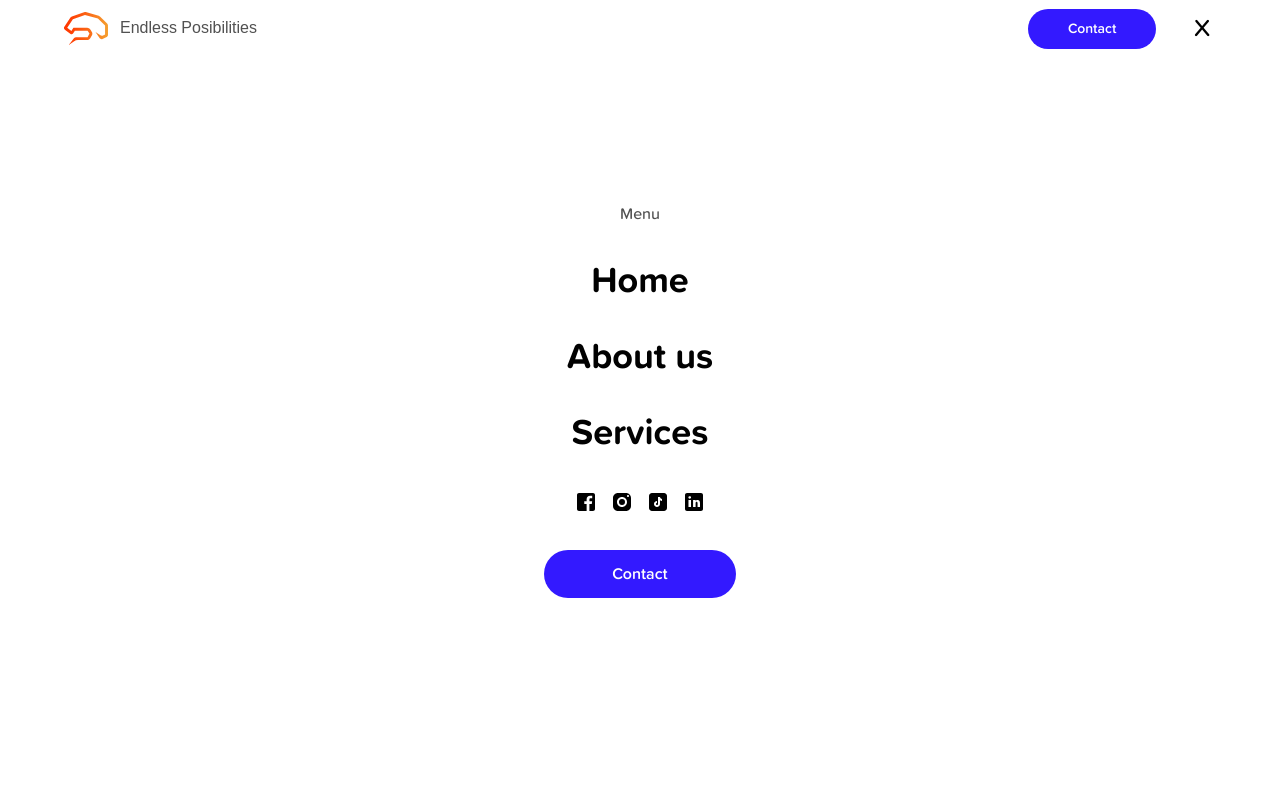
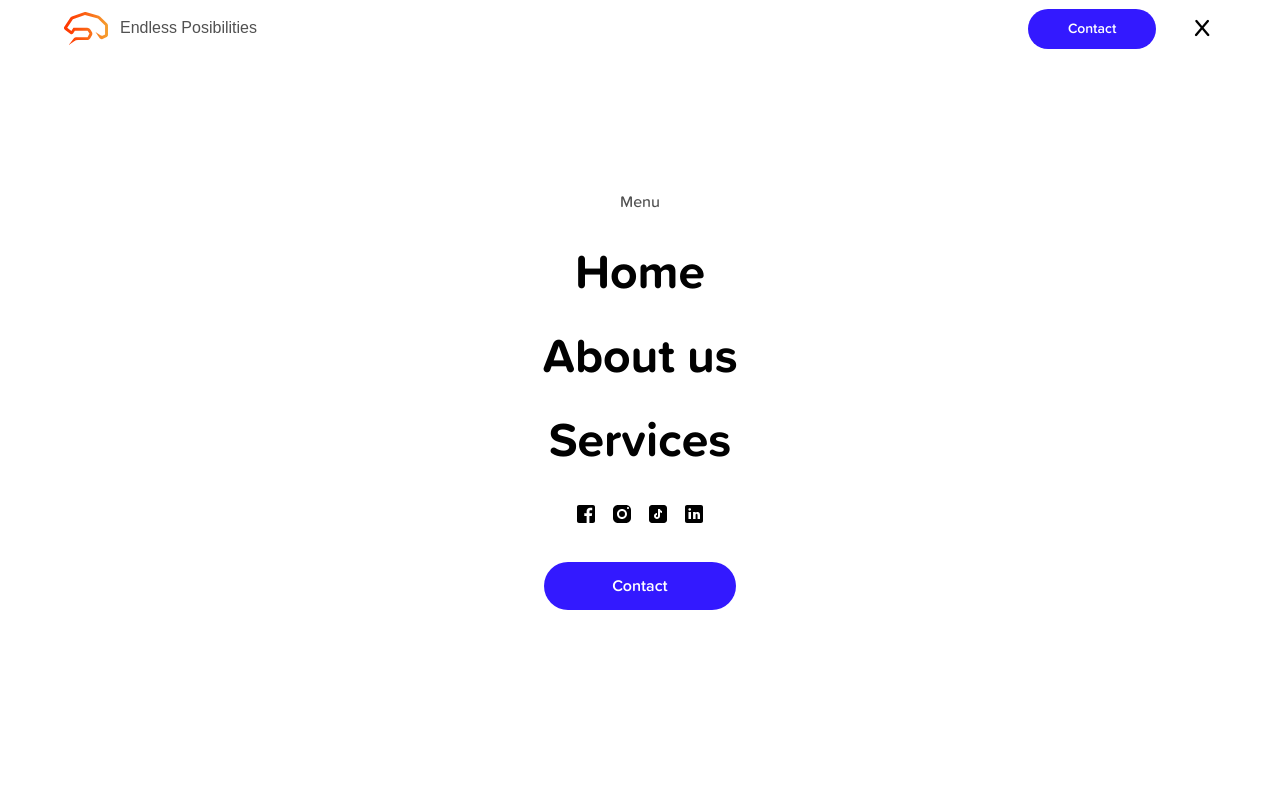
Before and after one commit to saufth/emah-dev, a Next.js app: page /services in a window 1280 px wide. Both pictures are taken after a click on the button 1202 px from the left and 28 px from the top of the page. Shown: the top 800 px of the page. Built offline with nearby package versions, Linux system fonts and the light colour scheme; a web font is replaced by a local one.

Commit message:
Spacing fixed

```diff
--- a/src/components/navigation/Menu.tsx
+++ b/src/components/navigation/Menu.tsx
@@ -89,7 +89,7 @@ const Menu = ({ isOpen, action }: MenuProps) => {
         <div className={styles.option} onClick={action}>
           <SocialNav />
         </div>
-        <div className={styles.option} onClick={action}>
+        <div className={styles.action} onClick={action}>
           <CallToAction large />
         </div>
       </motion.div>
--- a/src/styles/data-display/Showcase.module.css
+++ b/src/styles/data-display/Showcase.module.css
@@ -1,10 +1,12 @@
 .container {
   @apply
     /* Sizing */
-    w-full
+    max-w-7xl
     h-auto md:h-md lg:h-xl
     [&>div]:w-full [&>div]:md:w-1/2
     [&>div]:h-auto [&>div]:md:h-full
+    /* Spacing */
+    mx-auto
     /* Flexbox & Grid */
     flex
     flex-col-reverse md:flex-row
--- a/src/styles/navigation/Menu.module.css
+++ b/src/styles/navigation/Menu.module.css
@@ -23,22 +23,15 @@
   @apply
     /* Typography */
     font-proxima-soft-bold
-    text-5xl md:text-4xl
+    text-5xl md:text-4xl lg:text-5xl
     text-emah-dark;
-}
-
-.contact {
-  @apply
-    /* Layout */
-    hidden md:block;
 }
 
 .action {
   @apply
-    /* Spacing */
-    mt-2
-    /* Layout */
-    md:hidden;
+    /* Flexbox & grid */
+    flex
+    justify-center;
 }
 
 .background {
--- a/src/styles/navigation/Navbar.module.css
+++ b/src/styles/navigation/Navbar.module.css
@@ -1,13 +1,16 @@
 .navbar {
   @apply
     /* Sizing */
-    w-full
+    max-w-[1920px]
     h-[54px] md:h-[57px]
     /* Spacing */
     px-5%
+    mx-auto
     /* Layout */
     fixed
     top-0
+    right-0
+    left-0
     z-70
     /* Flexbox & Grid */
     flex
--- a/src/styles/sections/Footer.module.css
+++ b/src/styles/sections/Footer.module.css
@@ -1,9 +1,10 @@
 .section {
   @apply
     /* Sizing */
-    w-full
+    max-w-7xl
     /* Spacing */
-    mt-36 md:mt-48;
+    mt-36 md:mt-48
+    mx-auto;
 }
 
 .foot {
--- a/src/styles/sections/Header.module.css
+++ b/src/styles/sections/Header.module.css
@@ -1,7 +1,10 @@
 .section {
   @apply
+    /* Sizing */
+    max-w-7xl
     /* Spacing */
-    pt-36 md:pt-44;
+    pt-36 md:pt-44
+    mx-auto;
 }
 
 .header {
```
